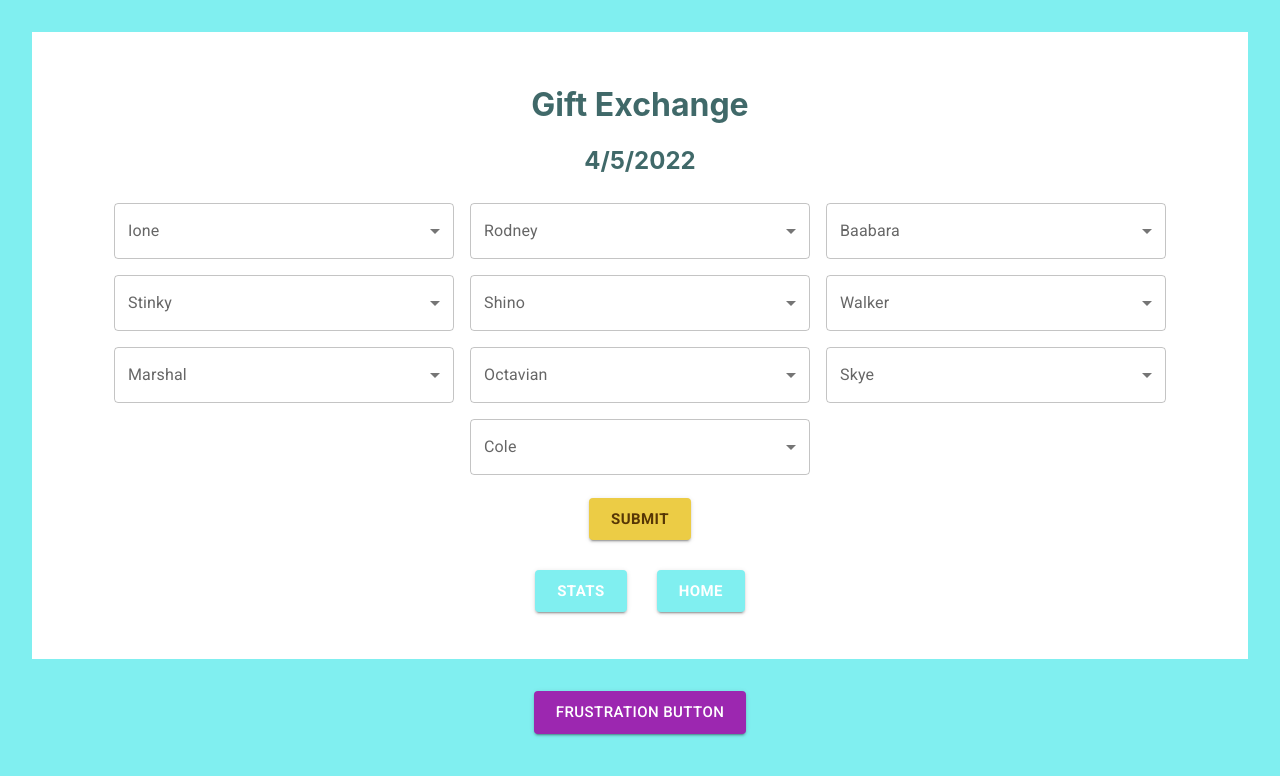
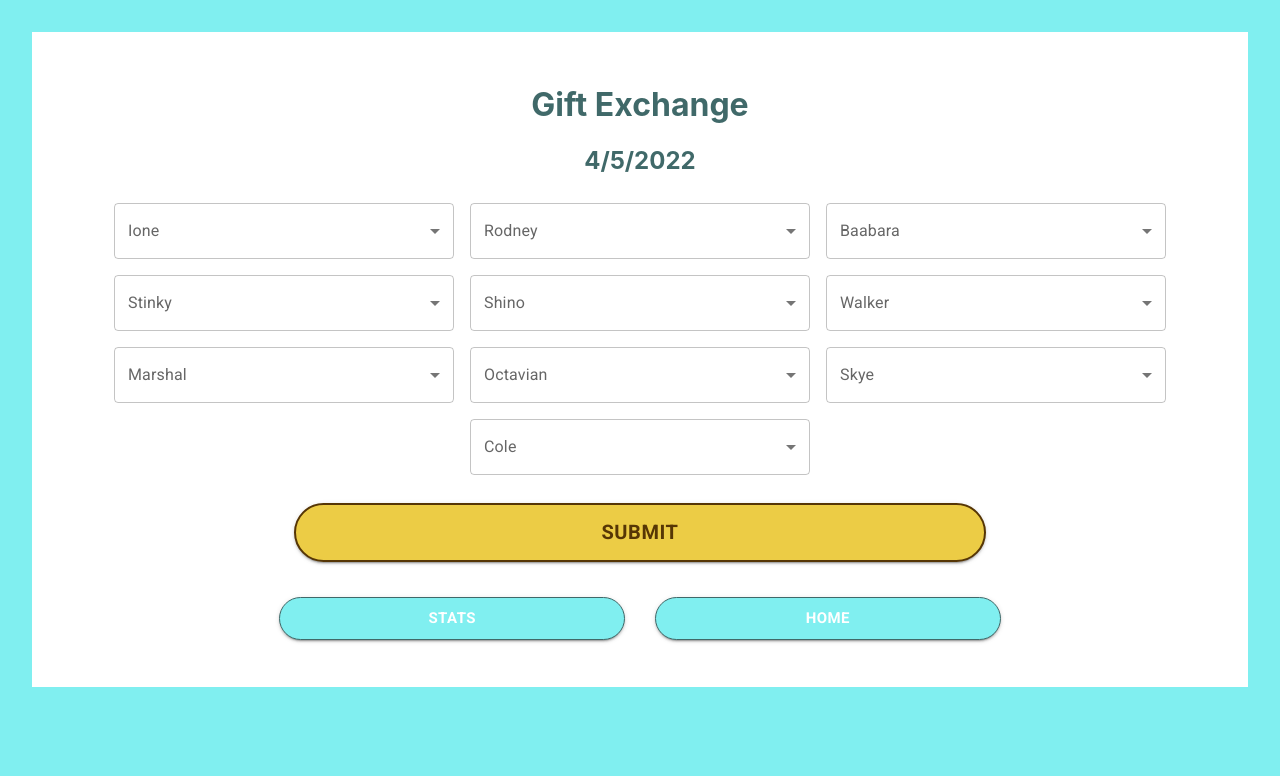
Before and after one commit to 2022-spring-adv-fe-mowe/tca-animal-crossing, a React (Create React App) app: page /#/play in a window 1280 px wide. Shown: the top 776 px of the page. Built offline with nearby package versions, Linux system fonts and the light colour scheme.

Commit message:
even more css

```diff
--- a/src/App.css
+++ b/src/App.css
@@ -14,7 +14,7 @@
   font-size: calc(10px + 2vmin);
 }
 
-.buttonMain {
+.buttonMain, #submitButton {
   background-color: #ECCC45;
   color: #563605;
   border: .1em solid #563605;
@@ -46,6 +46,14 @@
   margin: 1em;
   background-color: #80EFF0;
   font-weight: bolder;
+  border-radius: 2em;
+  font-size: 15px;
+  border: .1em solid #406969;
+  font-weight: bolder;
+  padding: .5em;
+  margin: 1em;
+  width: 30%;
+  cursor: pointer;
 }
 
 .play button:hover {
@@ -53,8 +61,3 @@
   color: #80EFF0;
   border: .15em solid #80EFF0;
 }
-
-#submitButton {
-  background-color: #ECCC45;
-  color: #563605;
-}
--- a/src/Play.js
+++ b/src/Play.js
@@ -121,14 +121,14 @@ export const Play = ({
 				</Button>
 			</div>
 		</div>
-		<Button
+		{/* <Button
 			className="frustrationButton"
 			variant="contained"
 			color="secondary"
 			size="large"
 			onClick={() => nav('/crying')}
 		> Frustration Button
-		</Button>
+		</Button>  */}
 	</>
 	);
 };
```
